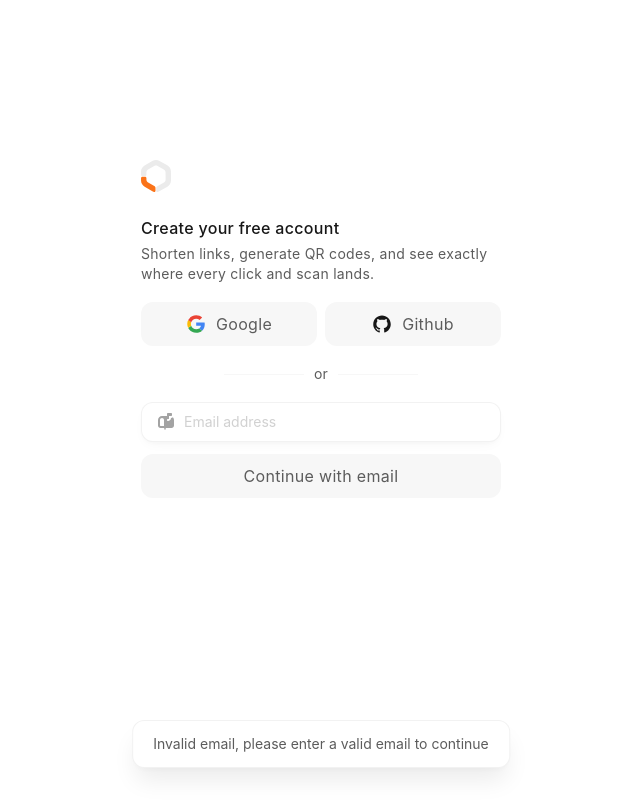
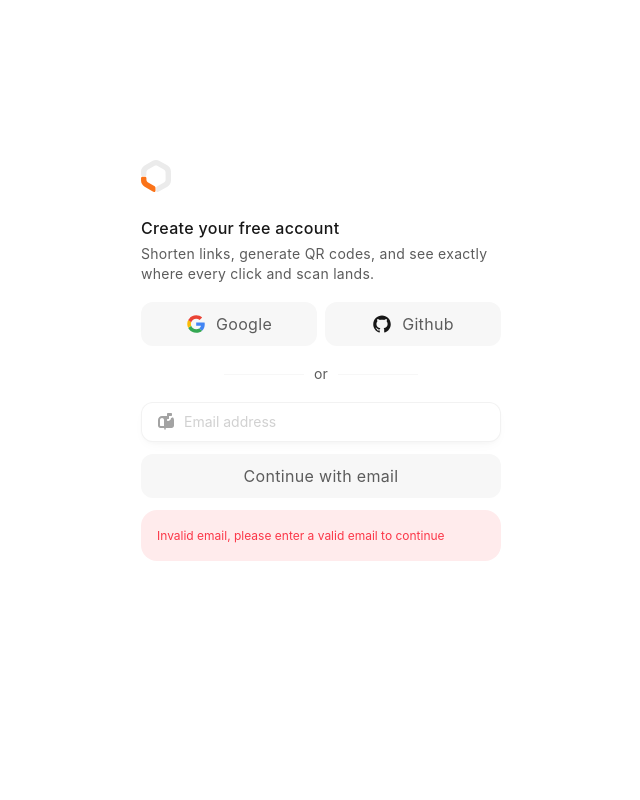
Before and after one commit to Tsavsar/luotain, a Next.js app: page /get-started in a window 1280 px wide. Both pictures are taken after a click on the button "Continue with email". Shown: the whole page, without its empty margins (319-959 px from the left). Built offline with nearby package versions, Linux system fonts and the light colour scheme.

Commit message:
toast remove

```diff
--- a/src/app/get-started/page.jsx
+++ b/src/app/get-started/page.jsx
@@ -12,24 +12,22 @@ export default function Getstarted() {
   const [showToast, setShowToast] = useState(false)
   const toastTimer = useRef(null)
   const errorTimer = useRef(null)
+  const isEmailValid = /^[^\s@]+@[^\s@]+\.[^\s@]+$/.test(email)
+
+  function validateEmail() {
+    setEmailError(!isEmailValid)
+  }
 
   function handleContinue() {
-    const isValid = /^[^\s@]+@[^\s@]+\.[^\s@]+$/.test(email)
-    setTimeout(() => setEmailError(false), 2000)
-
+    if (!isEmailValid) {
       clearTimeout(errorTimer.current)
       setEmailError(true)
       errorTimer.current = setTimeout(() => setEmailError(false), 2000)
 
-    if (!isValid) {
-      setEmailError(true)
-
-      // shake
       setShaking(false)
       setTimeout(() => setShaking(true), 10)
       setTimeout(() => setShaking(false), 310)
 
-      // toast
       clearTimeout(toastTimer.current)
       setShowToast(true)
       toastTimer.current = setTimeout(() => setShowToast(false), 3000)
@@ -200,35 +198,35 @@ export default function Getstarted() {
               </svg>
             }
           />
+
           <Continuebutton
-            active={email.length > 0}
+            active={isEmailValid}
             label='Continue with email'
             shaking={shaking}
             onClick={handleContinue}
           />
-        </div>
-      </div>
-
           {showToast && (
             <div
+              className='slide-up'
               style={{
-            position: 'fixed',
-            bottom: '32px',
-            left: '50%',
-            transform: 'translateX(-50%)',
-            background: 'var(--bg-default)',
-            border: '1px solid var(--stroke-soft)',
-            boxShadow: 'var(--shadow-md)',
-            borderRadius: 'var(--radius-lg)',
-            padding: '12px 20px',
-            fontSize: '14px',
-            color: 'var(--text-sub)',
-            whiteSpace: 'nowrap',
+                width: '100%',
+                borderRadius: '16px',
+                backgroundColor: 'var(--error-mute)',
+                display: 'flex',
+                flexDirection: 'column',
+                alignItems: 'flex-start',
+                padding: '16px',
+                boxSizing: 'border-box',
+                fontSize: '12px',
+                color: 'var(--error-base)',
+                fontFamily: 'var(--font-sans)',
               }}
             >
               Invalid email, please enter a valid email to continue
             </div>
           )}
+        </div>
+      </div>
     </main>
   )
 }
--- a/src/app/globals.css
+++ b/src/app/globals.css
@@ -612,6 +612,36 @@ input:focus-visible {
 .is-shaking {
   animation: shake 0.3s ease;
 }
+
+@keyframes slideUp {
+  from {
+    opacity: 0;
+    transform: translateY(8px);
+  }
+  to {
+    opacity: 1;
+    transform: translateY(0);
+  }
+}
+
+.slide-up {
+  animation: slideUp 0.2s ease;
+}
+
+@keyframes slideDown {
+  from {
+    opacity: 1;
+    transform: translateY(0);
+  }
+  to {
+    opacity: 0;
+    transform: translateY(8px);
+  }
+}
+
+.slide-down {
+  animation: slideDown 0.2s ease forwards;
+}
 /*
 .auth-btn:hover {
   background: var(--bg-subtle) !important;
```
Lines whose indentation alone changed are shown as unchanged.
